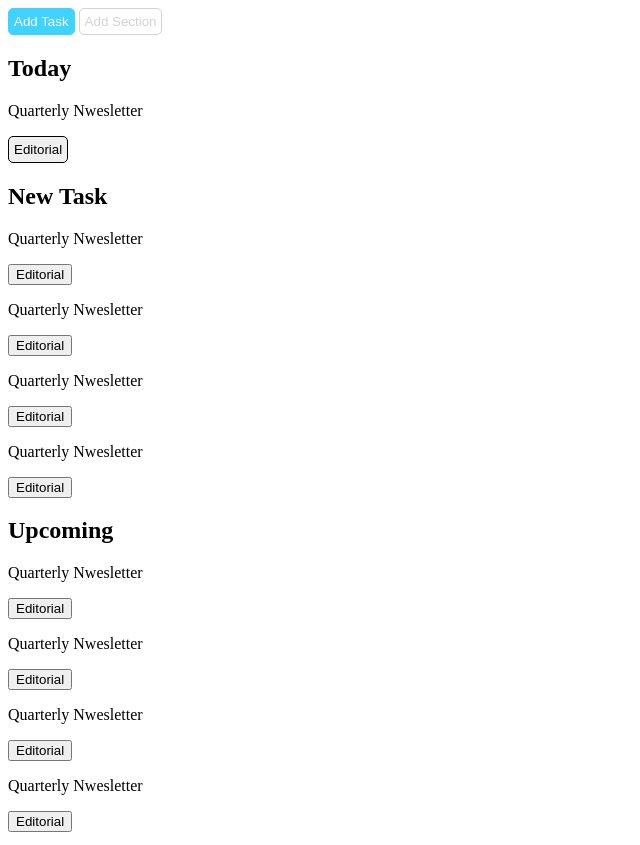
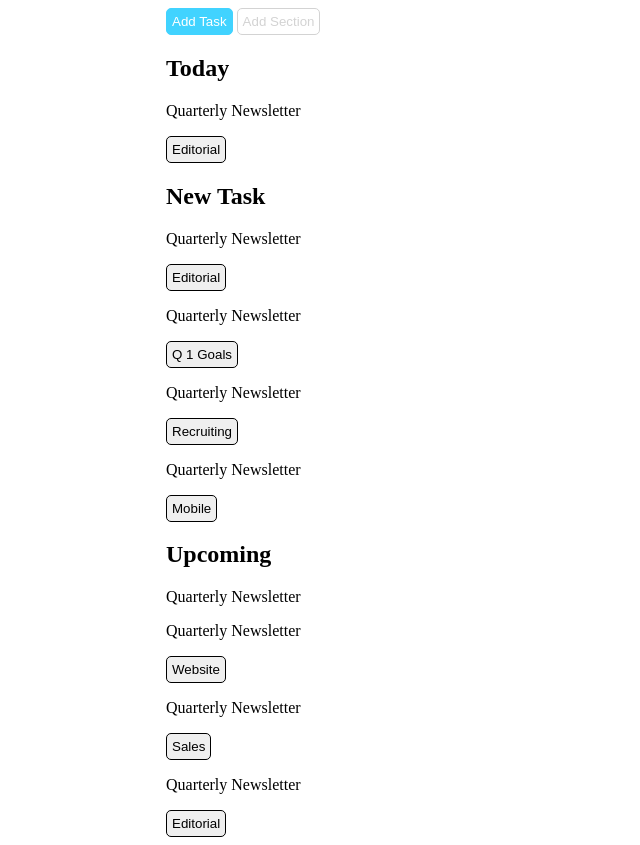
Before and after one commit to Pietro907/html-css-toboolist, a plain HTML site: page index.html in a window 1280 px wide. Shown: the part 80-925 px from the top of the page, without its empty margins (0-640 px from the left). Drawn offline with Linux system fonts and the light colour scheme.

Commit message:
add fix to text and center main under title
added fix everything text and added margin to main

```diff
--- a/index.html
+++ b/index.html
@@ -28,8 +28,8 @@
 
             <div>
                 <h2>Today</h2>
-                <p> Quarterly Nwesletter</p>
-                <input type="button" class="button" value="Editorial">
+                <p> Quarterly Newsletter</p>
+                <input type="button"  class="button" value="Editorial">
             </div>
 
         </section>
@@ -40,23 +40,23 @@
 
             <div>
                 <h2>New Task</h2>
-                <p> Quarterly Nwesletter</p>
-                <input type="button" value="Editorial">
+                <p> Quarterly Newsletter</p>
+                <input type="button"  class="button" value="Editorial">
             </div>
 
             <div>
-                <p> Quarterly Nwesletter</p>
-                <input type="button" value="Editorial">
+                <p> Quarterly Newsletter</p>
+                <input type="button"  class="button" value="Q 1 Goals">
             </div>
 
             <div>
-                <p> Quarterly Nwesletter</p>
-                <input type="button" value="Editorial">
+                <p> Quarterly Newsletter</p>
+                <input type="button"  class="button" value="Recruiting">
             </div>
 
             <div>
-                <p> Quarterly Nwesletter</p>
-                <input type="button" value="Editorial">
+                <p> Quarterly Newsletter</p>
+                <input type="button"  class="button" value="Mobile">
             </div>
 
         </section>
@@ -67,23 +67,24 @@
 
             <div>
                 <h2>Upcoming</h2>
-                <p> Quarterly Nwesletter</p>
-                <input type="button" value="Editorial">
+                <p> Quarterly Newsletter</p>
             </div>
 
             <div>
-                <p> Quarterly Nwesletter</p>
-                <input type="button" value="Editorial">
+                <p> Quarterly Newsletter</p>
+                <input type="button"  class="button"value="Website">
             </div>
 
             <div>
-                <p> Quarterly Nwesletter</p>
-                <input type="button" value="Editorial">
+                <p> Quarterly Newsletter</p>
+                <input type="button"  class="button" value="Sales">
             </div>
 
             <div>
-                <p> Quarterly Nwesletter</p>
-                <input type="button" value="Editorial">
+                <p> Quarterly Newsletter</p>
+                <div class="push">
+                    <input type="button"  class="button" value="Editorial">
+                </div>
             </div>
 
         </section>
--- a/style.css
+++ b/style.css
@@ -2,6 +2,11 @@
     display: inline-block;
     font-family: 'Montserrat', sans-serif;
     vertical-align: 50%;
+}
+
+main {
+    width: 75%;
+    margin: auto;
 }
 .button {
     border: 1px solid black;
@@ -15,7 +20,7 @@
  #button_task {
     background-color: rgb(65, 211, 255);
     color: white;
-    border-color: rgb(65, 211, 255);;
+    border-color: rgb(65, 211, 255);
  }
 
  #button_section{
```
